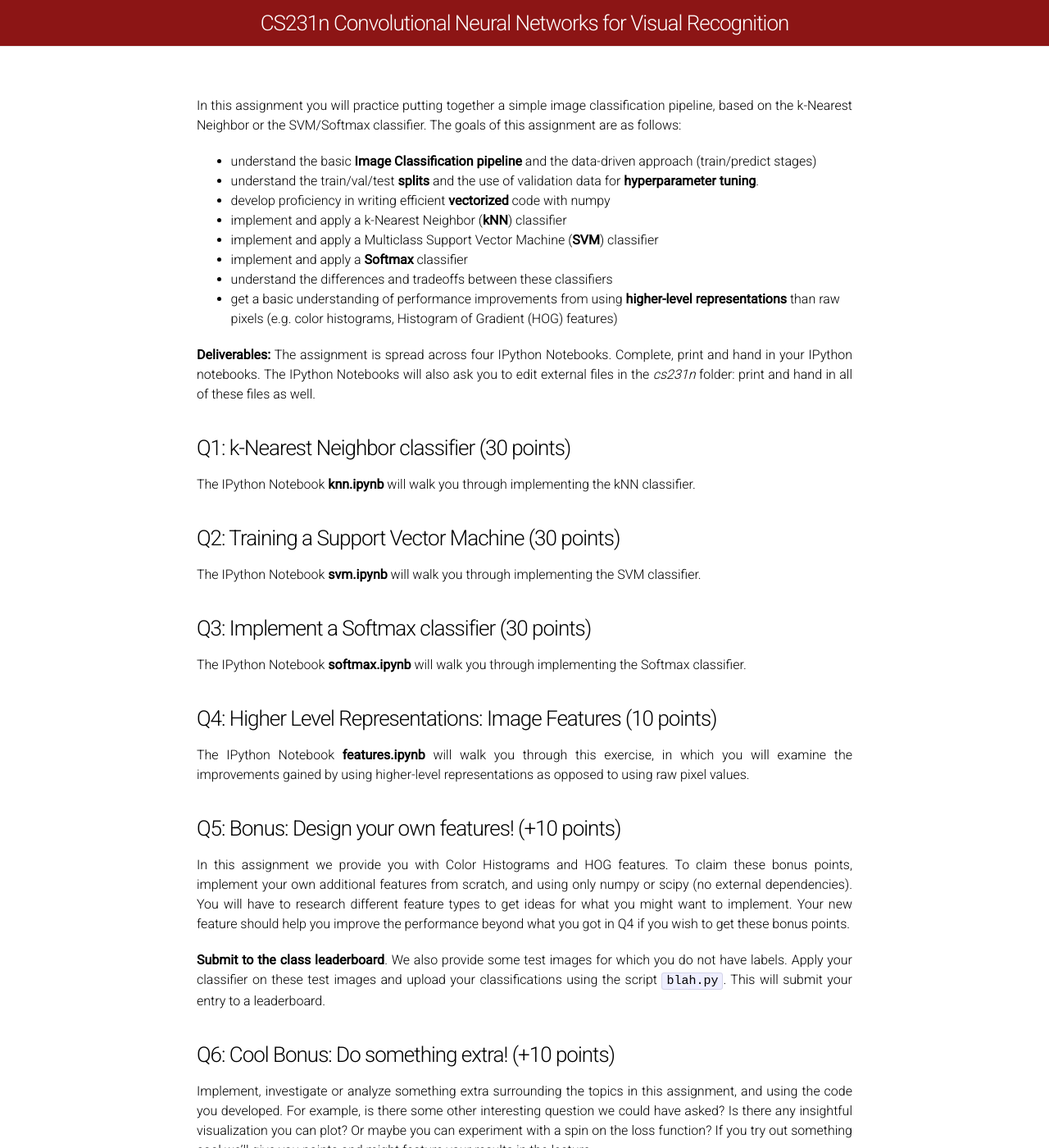
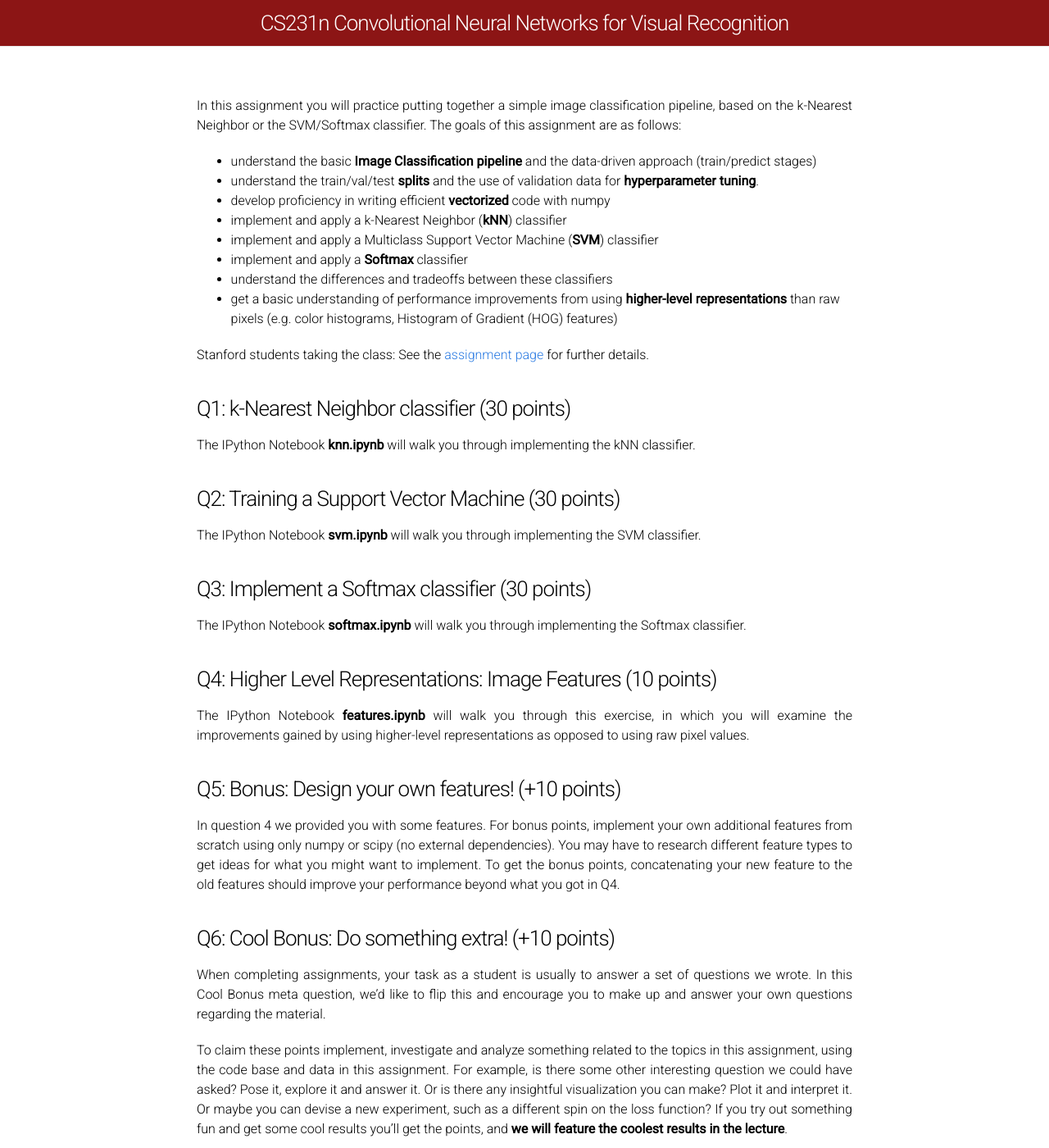
Before and after one commit to cs231n/cs231n.github.io, a Jekyll site: the page built from assignment1.md, in a window 1280 px wide and 1400 px high. Shown: the whole window at 82% size. Built offline with Jekyll 4.4.1, drawn with Linux system fonts in a browser that asks for light colours; Markdown is read by kramdown in place of the engine named in the settings; some of the changed text lies outside the part shown.

Commit message:
clarifying assignment

```diff
--- a/assignment1.md
+++ b/assignment1.md
@@ -15,7 +15,7 @@
 - understand the differences and tradeoffs between these classifiers
 - get a basic understanding of performance improvements from using **higher-level representations** than raw pixels (e.g. color histograms, Histogram of Gradient (HOG) features)
 
-**Deliverables:** The assignment is spread across four IPython Notebooks. Complete, print and hand in your IPython notebooks. The IPython Notebooks will also ask you to edit external files in the *cs231n* folder: print and hand in all of these files as well.
+Stanford students taking the class: See the [assignment page](http://vision.stanford.edu/teaching/cs231n/assignments.html) for further details.
 
 ### Q1: k-Nearest Neighbor classifier (30 points)
 
@@ -35,10 +35,10 @@
 
 ### Q5: Bonus: Design your own features! (+10 points)
 
-In this assignment we provide you with Color Histograms and HOG features. To claim these bonus points, implement your own additional features from scratch, and using only numpy or scipy (no external dependencies). You will have to research different feature types to get ideas for what you might want to implement. Your new feature should help you improve the performance beyond what you got in Q4 if you wish to get these bonus points.
-
-**Submit to the class leaderboard**. We also provide some test images for which you do not have labels. Apply your classifier on these test images and upload your classifications using the script `blah.py`. This will submit your entry to a leaderboard.
+In question 4 we provided you with some features. For bonus points, implement your own additional features from scratch using only numpy or scipy (no external dependencies). You may have to research different feature types to get ideas for what you might want to implement. To get the bonus points, concatenating your new feature to the old features should improve your performance beyond what you got in Q4.
 
 ### Q6: Cool Bonus: Do something extra! (+10 points)
 
-Implement, investigate or analyze something extra surrounding the topics in this assignment, and using the code you developed. For example, is there some other interesting question we could have asked? Is there any insightful visualization you can plot? Or maybe you can experiment with a spin on the loss function? If you try out something cool we'll give you points and might feature your results in the lecture.
+When completing assignments, your task as a student is usually to answer a set of questions we wrote. In this Cool Bonus meta question, we'd like to flip this and encourage you to make up and answer your own questions regarding the material.
+
+To claim these points implement, investigate and analyze something related to the topics in this assignment, using the code base and data in this assignment. For example, is there some other interesting question we could have asked? Pose it, explore it and answer it. Or is there any insightful visualization you can make? Plot it and interpret it. Or maybe you can devise a new experiment, such as a different spin on the loss function? If you try out something fun and get some cool results you'll get the points, and **we will feature the coolest results in the lecture**.
```
